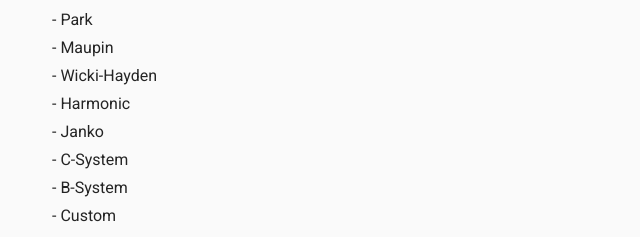
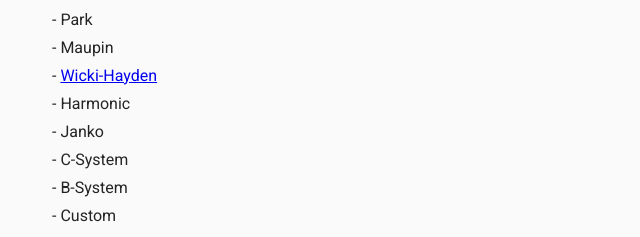
Before and after one commit to famulus/rainboard, a website built with Parcel: page website/index.html in a window 1280 px wide. Shown: the part 945-1182 px from the top of the page, 336-976 px from the left. Built offline with nearby package versions, Linux system fonts and the light colour scheme.

Commit message:
website: add link to wikipedia

```diff
--- a/website/index.html
+++ b/website/index.html
@@ -111,7 +111,7 @@
                   <li class="sublist-item">Gerhard</li>
                   <li class="sublist-item">Park</li>
                   <li class="sublist-item">Maupin</li>
-                  <li class="sublist-item">Wicki-Hayden</li>
+                  <li class="sublist-item"><a href="https://en.wikipedia.org/wiki/Wicki%E2%80%93Hayden_note_layout">Wicki-Hayden</a></li>
                   <li class="sublist-item">Harmonic</li>
                   <li class="sublist-item">Janko</li>
                   <li class="sublist-item">C-System</li>
```
